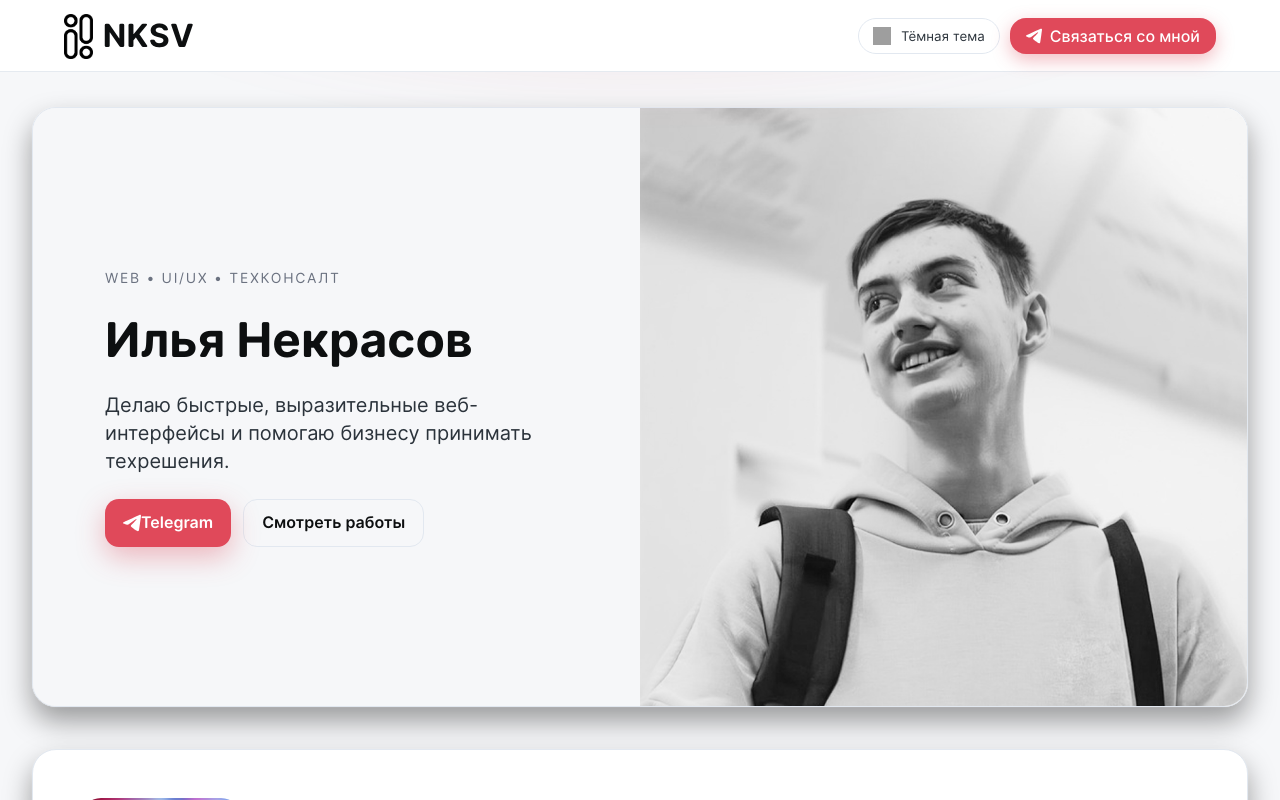
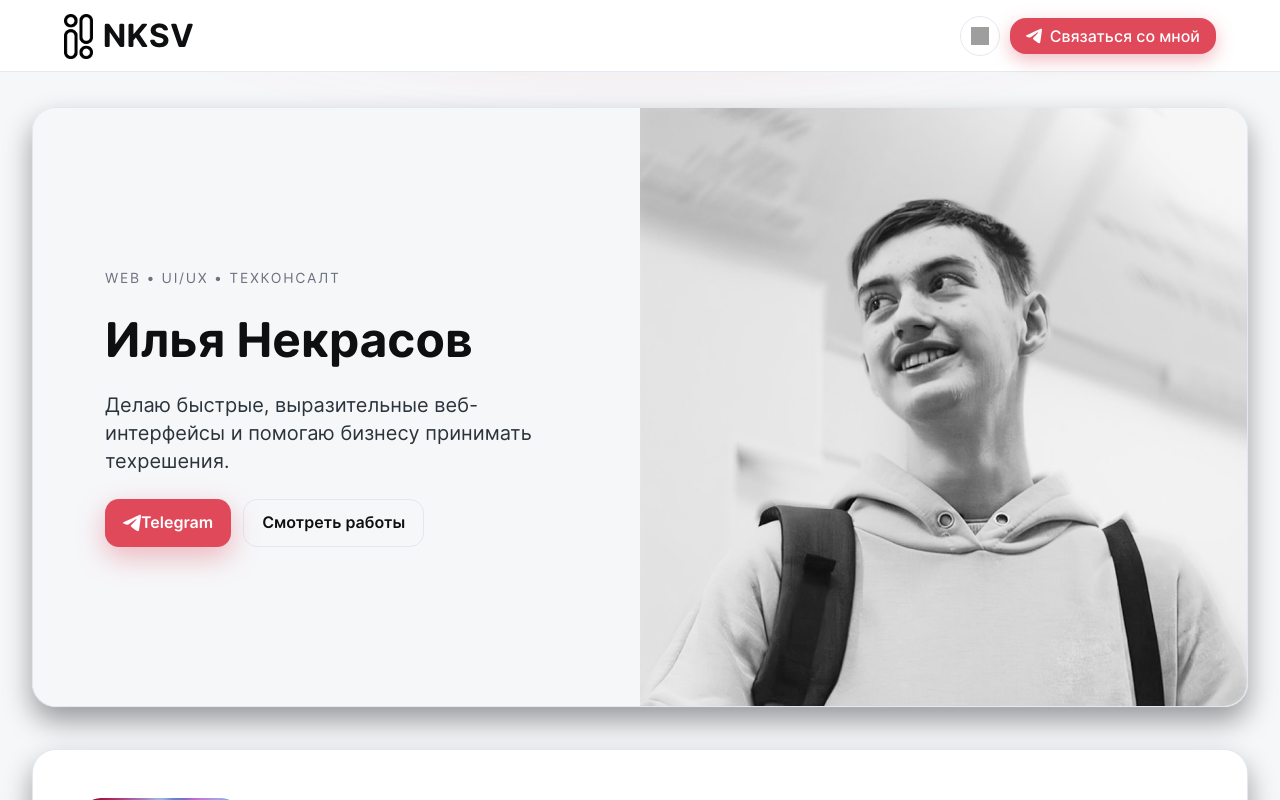
Before and after one commit to necrasov-ilya/nksv-folio-final, a React (Vite) app: page / in a window 1280 px wide. Built offline with nearby package versions, Linux system fonts and the light colour scheme; grey boxes are pictures that could not be loaded.

Commit message:
Refactor theme toggle button to icon-only style
Updated the theme toggle button in the header to use a circular, icon-only design. Removed the text label for a cleaner appearance and adjusted CSS for alignment and sizing.

```diff
--- a/src/widgets/header/Header.css
+++ b/src/widgets/header/Header.css
@@ -117,10 +117,11 @@
 .theme-toggle {
     display: inline-flex;
     align-items: center;
-    gap: 10px;
-    height: 36px;
-    padding: 0 14px;
-    border-radius: 999px;
+    justify-content: center;
+    width: 40px;
+    height: 40px;
+    padding: 0;
+    border-radius: 50%;
     background: rgba(255, 255, 255, .03);
     border: 1px solid color-mix(in oklab, var(--color-border) 85%, transparent);
     color: var(--color-text-secondary);
@@ -136,7 +137,7 @@
 }
 .theme-toggle:active { transform: translateY(0); }
 .theme-toggle__icon { width: 18px; height: 18px; display: block; }
-.theme-toggle__label { white-space: nowrap; }
+/* no label */
 
 .theme-toggle:focus-visible {
     outline: 2px solid var(--color-accent);
--- a/src/widgets/header/Header.jsx
+++ b/src/widgets/header/Header.jsx
@@ -73,7 +73,6 @@ const Header = ({ ctaHref = 'https://t.me/nksv_ilya', links = [] }) => {
             <div className="actions">
               <button type="button" className="theme-toggle" onClick={toggleTheme} aria-label="Сменить тему">
                 <img className="theme-toggle__icon" src={themeIcon} alt="" aria-hidden />
-                <span className="theme-toggle__label">{theme === 'light' ? 'Тёмная тема' : 'Светлая тема'}</span>
               </button>
               <Button
                 href={ctaHref}
```
